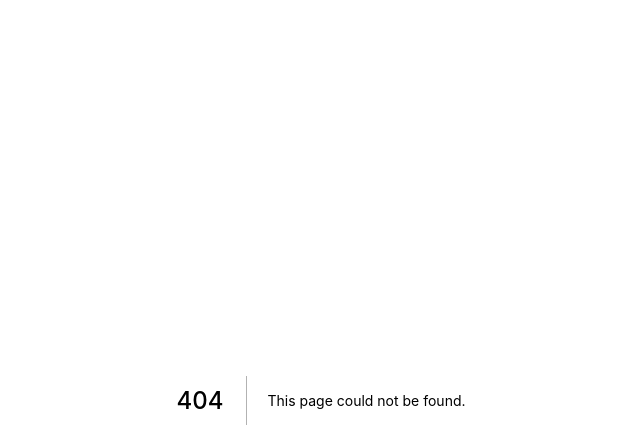
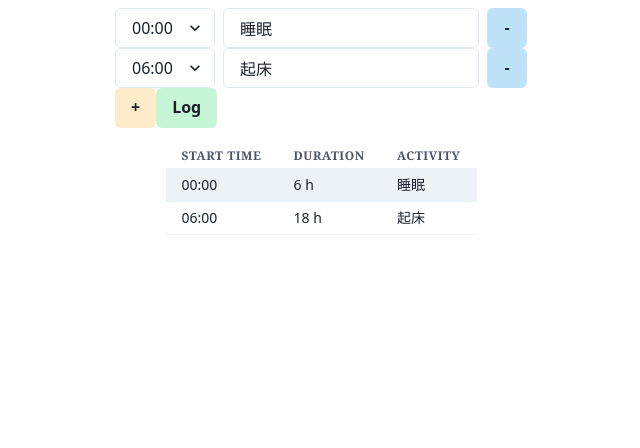
Before and after one commit to scndtnr/otaku_timetable, a Next.js app in the folder frontend/: page /dailyTableForm in a window 1280 px wide. Before the commit this address had no page. Shown: the top 448 px of the page, without its empty margins (319-959 px from the left). Built offline with nearby package versions, Linux system fonts and the light colour scheme.

Commit message:
add DailyTableForm

```diff
--- /dev/null
+++ b/frontend/src/components/page/DailyTableForm/DailyTableForm.page.tsx
@@ -0,0 +1,15 @@
+import Head from "next/head";
+import { DailyTableForm } from "./DailyTableForm";
+
+export const DailyTableFormPage = () => {
+  return (
+    <>
+      <Head>
+        <title>累積あるいはテーブル - 時刻ベース</title>
+        <meta name="description" content="時刻ベースでのスケジュール入力フォーム" />
+        <link rel="icon" href="/favicon.ico" />
+      </Head>
+      <DailyTableForm />
+    </>
+  );
+};
--- /dev/null
+++ b/frontend/src/components/page/DailyTableForm/DailyTableForm.tsx
@@ -0,0 +1,43 @@
+import { VStack } from "@chakra-ui/react";
+import { useFieldArray, useForm } from "react-hook-form";
+import { DailyTimeFormType } from "@/components/model/types";
+import ActivityTable from "./parts/activityTable";
+import DailyTimeFormField from "@/components/model/dailyTimeFormField";
+
+export const DailyTableForm = () => {
+  const defaultValues: DailyTimeFormType = {
+    schedule: [
+      {
+        time: "0.0",
+        activity: "睡眠",
+      },
+      {
+        time: "6.0",
+        activity: "起床",
+      },
+    ],
+  };
+  const { control, register, getValues, watch } = useForm({ defaultValues });
+  const { fields, append, remove, swap } = useFieldArray({
+    control, // control props comes from useForm (optional: if you are using FormContext)
+    name: "schedule", // unique name for your Field Array
+  });
+
+  return (
+    <>
+      <VStack>
+        <DailyTimeFormField
+          fields={fields}
+          control={control}
+          register={register}
+          getValues={getValues}
+          watch={watch}
+          append={append}
+          remove={remove}
+          swap={swap}
+        />
+        <ActivityTable watch={watch} />
+      </VStack>
+    </>
+  );
+};
--- /dev/null
+++ b/frontend/src/components/page/DailyTableForm/index.ts
@@ -0,0 +1,3 @@
+import { DailyTableFormPage } from "./DailyTableForm.page";
+
+export default DailyTableFormPage;
--- /dev/null
+++ b/frontend/src/components/page/DailyTableForm/parts/activityTable.tsx
@@ -0,0 +1,41 @@
+import { UseFormWatch } from "react-hook-form";
+import { DailyTimeFormType } from "../../../model/types";
+import { Table, Thead, Tbody, Tr, Th, Td, TableContainer } from "@chakra-ui/react";
+import { calcSpan } from "../../../model/calcActivitySpan";
+import { timeGroups } from "../../../model/selectGroups";
+
+const ActivityTable = ({ watch }: { watch: UseFormWatch<DailyTimeFormType> }) => {
+  // 活動スパンのデータ（スパン0は除外）
+  const spanData = calcSpan(watch).filter((d) => d.span !== 0);
+  const timeLine = spanData.map((d) => {
+    const timeLabel = timeGroups.find((time) => time.value === d.rawTime)?.label;
+    return { ...d, label: timeLabel };
+  });
+
+  return (
+    <TableContainer>
+      <Table size="sm" variant="striped">
+        <Thead>
+          <Tr>
+            <Th>Start Time</Th>
+            <Th>Duration</Th>
+            <Th>Activity</Th>
+          </Tr>
+        </Thead>
+        <Tbody>
+          {timeLine.map(({ label, activity, span }) => {
+            return (
+              <Tr key={(label || "label") + "-" + span}>
+                <Td whiteSpace="pre-wrap">{label}</Td>
+                <Td whiteSpace="pre-wrap">{span} h</Td>
+                <Td whiteSpace="pre-wrap">{activity}</Td>
+              </Tr>
+            );
+          })}
+        </Tbody>
+      </Table>
+    </TableContainer>
+  );
+};
+
+export default ActivityTable;
--- /dev/null
+++ b/frontend/src/pages/dailyTableForm.tsx
@@ -0,0 +1,13 @@
+import type { NextPage } from "next";
+import { Box } from "@chakra-ui/react";
+import DailyTableFormPage from "@/components/page/DailyTableForm";
+
+const dailyTableForm: NextPage = () => {
+  return (
+    <Box>
+      <DailyTableFormPage />
+    </Box>
+  );
+};
+
+export default dailyTableForm;
```
